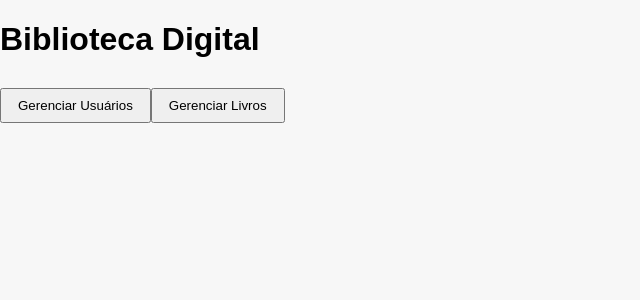
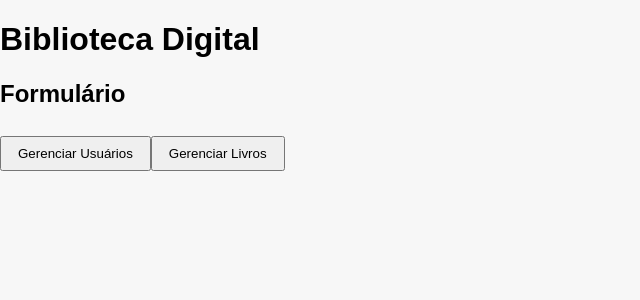
Before and after one commit to prof-freedson/atividade-um-uc7, a Next.js app in the folder api-node-teste-front/: page / in a window 1280 px wide. Shown: the top 300 px of the page, without its empty margins (0-640 px from the left). Built offline with nearby package versions, Linux system fonts and the light colour scheme.

Commit message:
refector: Altera um título

```diff
--- a/api-node-teste-front/src/app/page.tsx
+++ b/api-node-teste-front/src/app/page.tsx
@@ -10,7 +10,9 @@ async function getLivro(id: string) {
 export default function HomePage() {
   return (
     <main >
+
       <h1>Biblioteca Digital</h1>
+      <h2>Formulário</h2>
       <div >
         <Link href="/usuarios">
           <button >Gerenciar Usuários</button>
```
